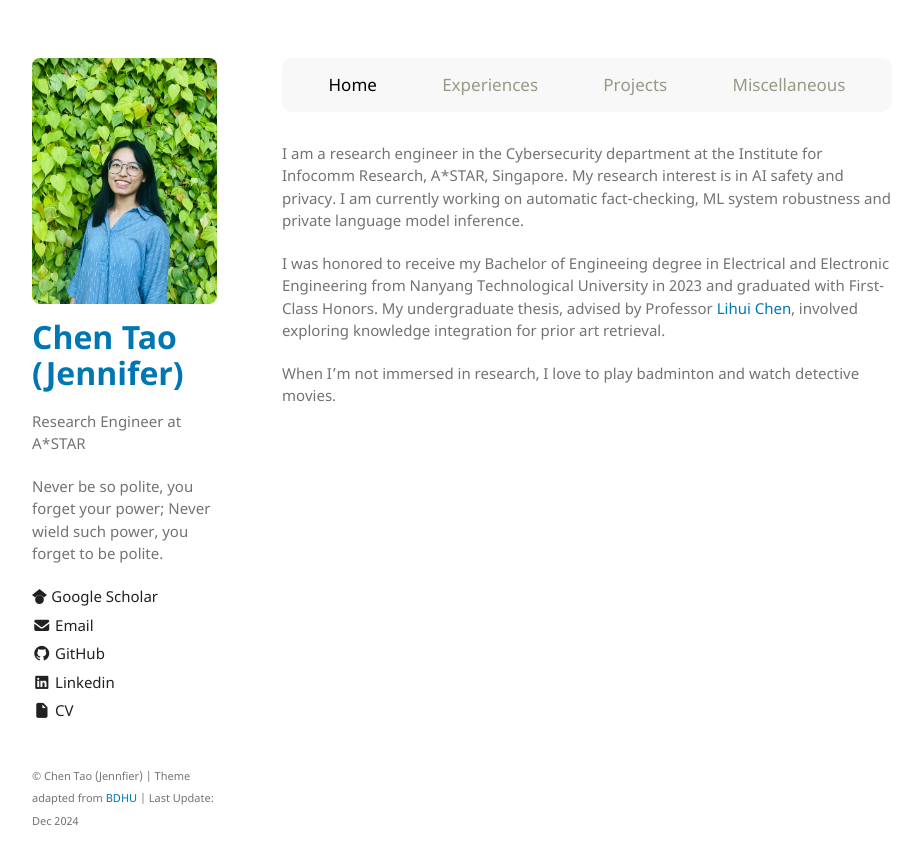
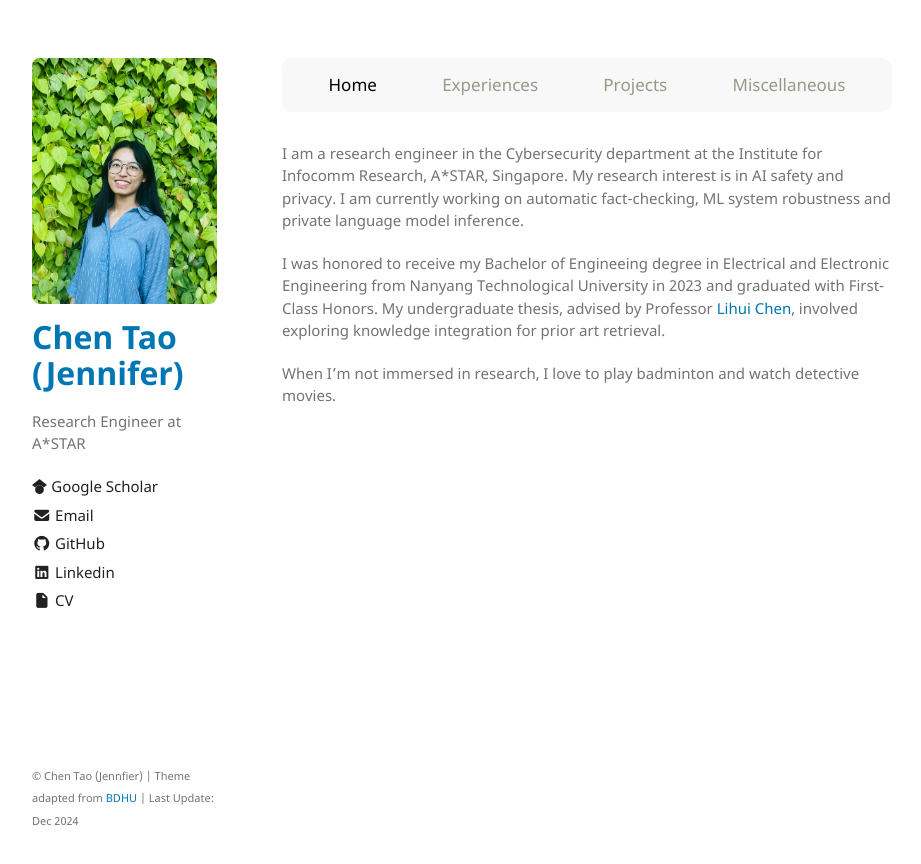
Before and after one commit to TAOC0002/TAOC0002.github.io, a Jekyll site: the page built from index.md, in a window 1280 px wide. Shown: the top 864 px of the page, without its empty margins (178-1099 px from the left). Built offline with Jekyll 4.4.1, drawn with Linux system fonts in a browser that asks for light colours; the repository's description, which GitHub fills in, is left out; part of the change alters nothing that is shown.

Commit message:
Remove site description

```diff
--- a/_config.yml
+++ b/_config.yml
@@ -1,7 +1,7 @@
 title: Chen Tao (Jennifer)
 logo: /assets/img/logo.png
 position: Research Engineer at A*STAR
-description: Never be so polite, you forget your power; Never wield such power, you forget to be polite.
+# description: Never be so polite, you forget your power; Never wield such power, you forget to be polite.
 show_downloads: false
 google_analytics: UA-108144808-1
 color-scheme: light
```
